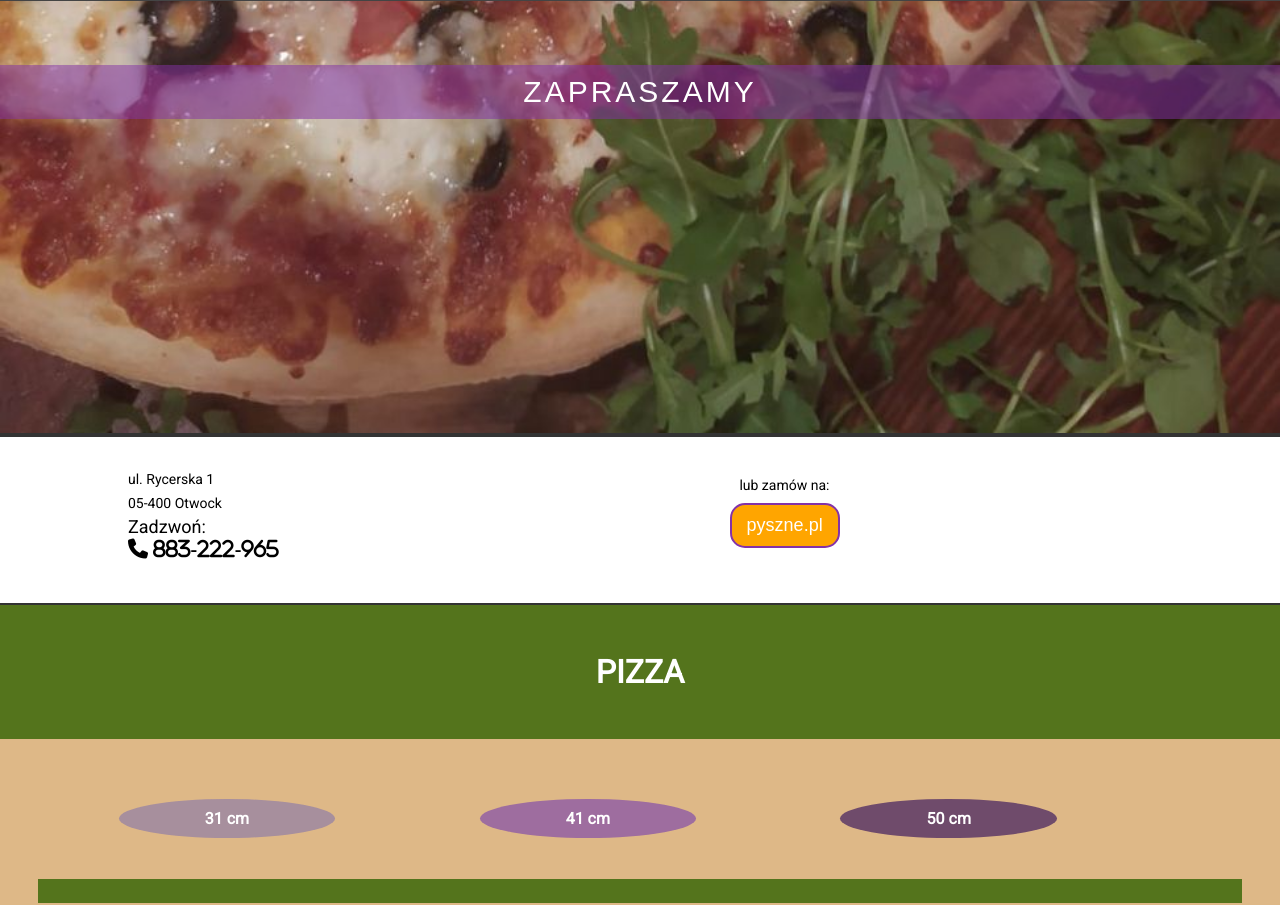
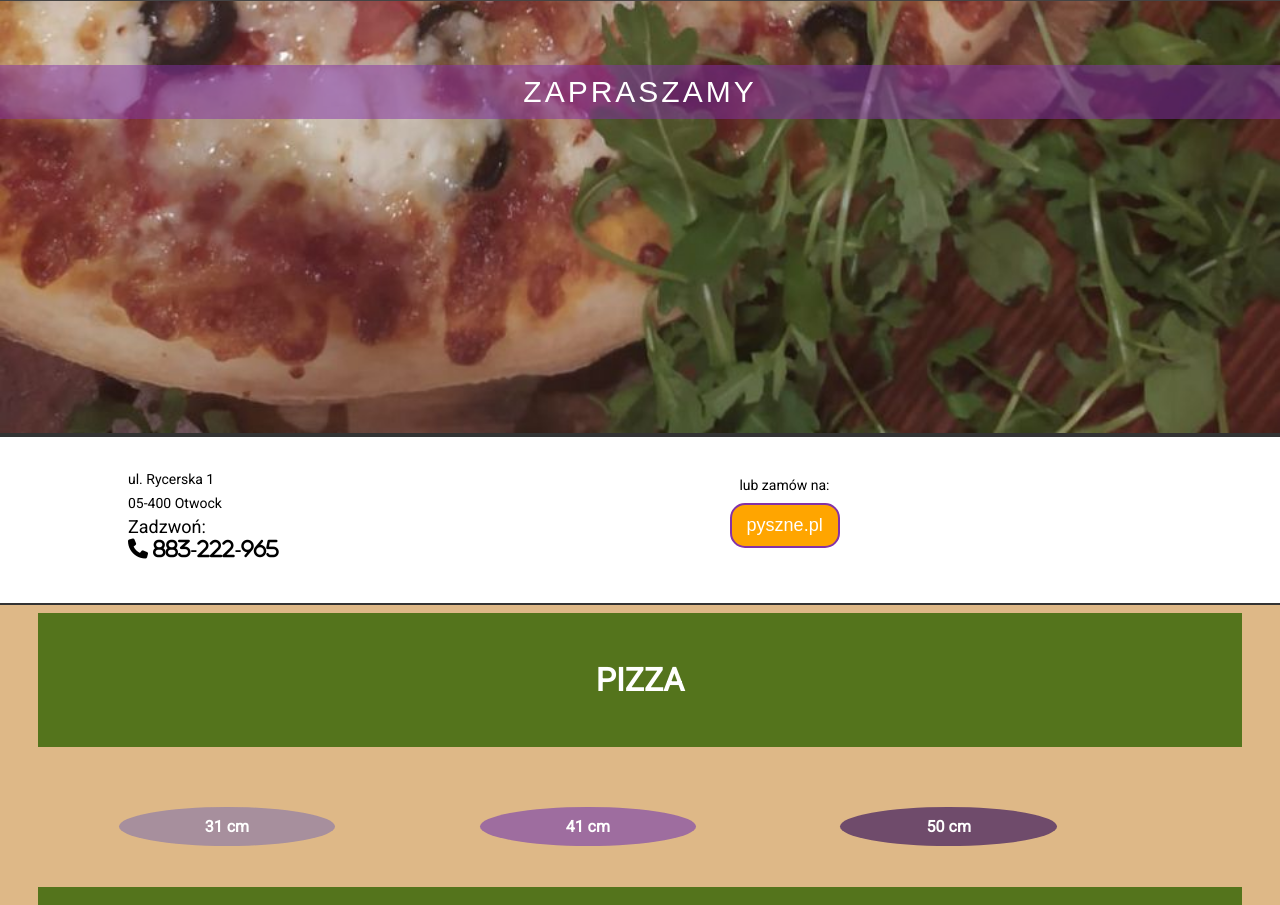
Before and after one commit to AniaMo/Metross-pizza, a plain HTML site: page index.html in a window 1280 px wide. Shown: the part 269-1174 px from the top of the page. Drawn offline with Linux system fonts and the light colour scheme.

Commit message:
style.css portrait done1

```diff
--- a/style.css
+++ b/style.css
@@ -128,8 +128,7 @@ main {
 }
 
 main div.size h1 {
-    width: 100vw;
-    margin-left: -3vw;
+    margin-top: 1vh;
     text-transform: uppercase;
     padding: 4%;
     color: white;
@@ -531,6 +530,11 @@ footer button {
         margin-left: 170px;
     }
 
+
+    div.container {
+        margin-top: 30px;
+    }
+
     div.desc {
         font-weight: bold;
         text-align: left;
```
